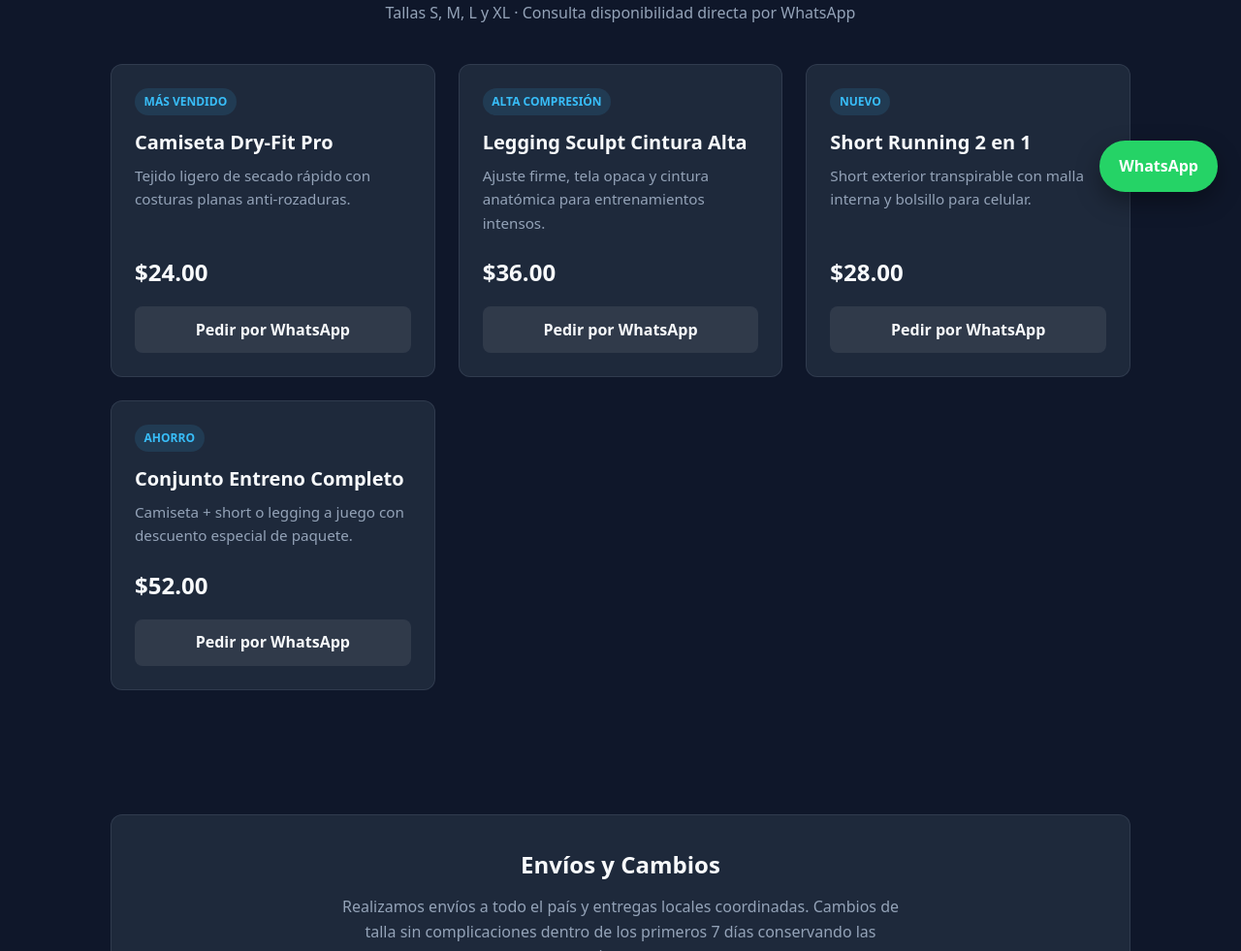
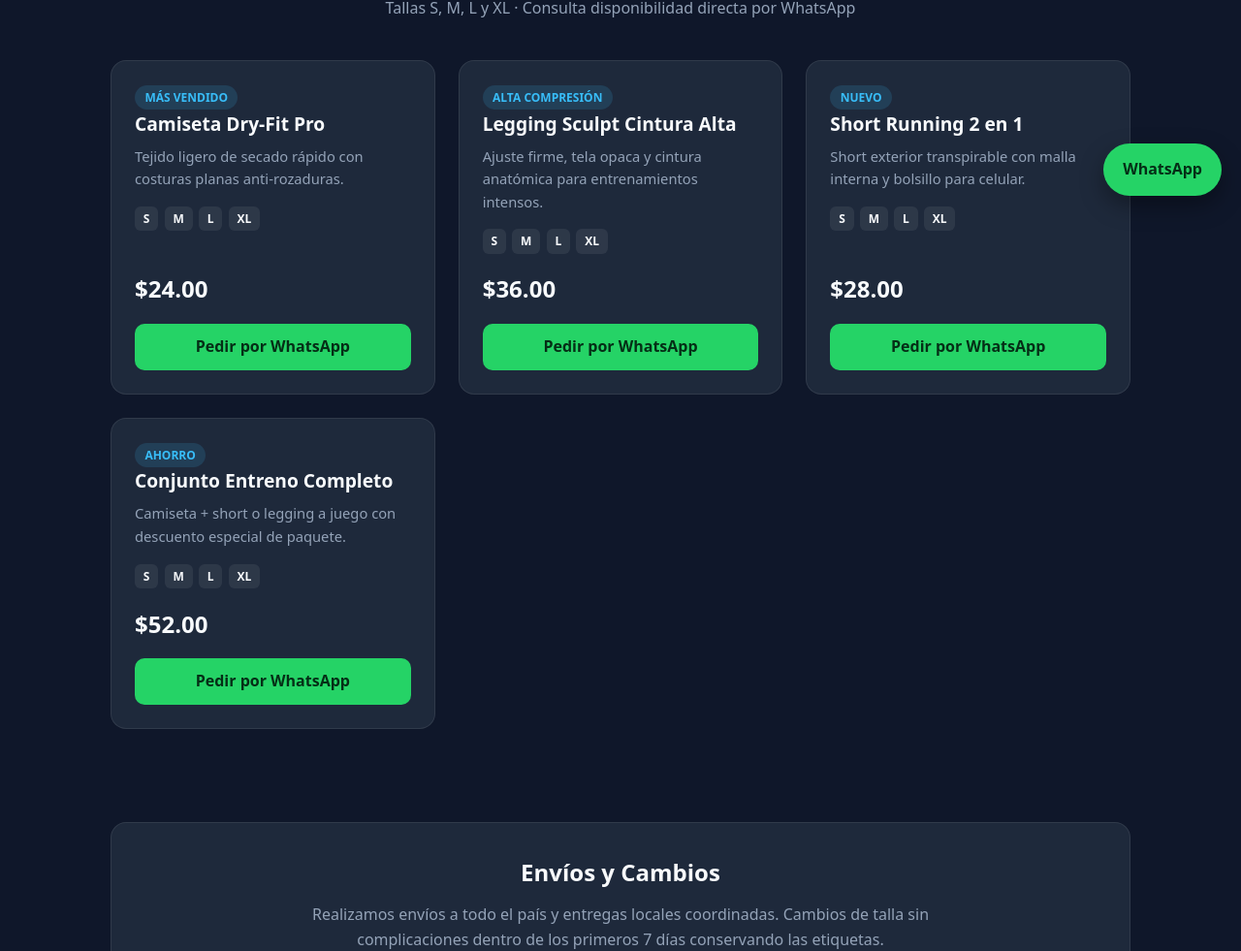
Before and after one commit to kevin03cazho-cmd/Ropa-deportiva, a plain HTML site: page index.html in a window 1280 px wide. Shown: the part 578-1559 px from the top of the page at 97% size. Drawn offline with Linux system fonts and the light colour scheme.

Commit message:
Update index.html

```diff
--- a/index.html
+++ b/index.html
@@ -5,15 +5,13 @@
   <meta name="viewport" content="width=device-width, initial-scale=1.0" />
   <title>PulseFit | Ropa Deportiva</title>
   <style>
-    /* Variables de color y estilos base */
     :root {
-      --bg-color: #0f172a;
-      --surface-color: #1e293b;
-      --text-color: #f8fafc;
-      --muted-color: #94a3b8;
-      --accent-color: #38bdf8;
-      --accent-hover: #0284c7;
-      --whatsapp-color: #25d366;
+      --bg: #0f172a;
+      --card: #1e293b;
+      --text: #f8fafc;
+      --muted: #94a3b8;
+      --accent: #38bdf8;
+      --whatsapp: #25d366;
       --whatsapp-hover: #1ebe5d;
     }
 
@@ -29,19 +27,18 @@
 
     body {
       font-family: system-ui, -apple-system, BlinkMacSystemFont, "Segoe UI", Roboto, sans-serif;
-      background-color: var(--bg-color);
-      color: var(--text-color);
+      background-color: var(--bg);
+      color: var(--text);
       line-height: 1.6;
     }
 
-    /* Menú de navegación */
     header {
       position: sticky;
       top: 0;
       z-index: 100;
-      background-color: rgba(15, 23, 42, 0.92);
+      background: rgba(15, 23, 42, 0.92);
       backdrop-filter: blur(8px);
-      border-bottom: 1px solid rgba(148, 163, 184, 0.15);
+      border-bottom: 1px solid rgba(255, 255, 255, 0.08);
     }
 
     .nav-container {
@@ -51,20 +48,15 @@
       display: flex;
       justify-content: space-between;
       align-items: center;
-      flex-wrap: wrap;
       gap: 1rem;
     }
 
     .logo {
-      font-size: 1.4rem;
+      font-size: 1.25rem;
       font-weight: 800;
-      letter-spacing: 0.5px;
-      color: var(--text-color);
+      letter-spacing: 0.05em;
+      color: var(--text);
       text-decoration: none;
-    }
-
-    .logo span {
-      color: var(--accent-color);
     }
 
     nav ul {
@@ -74,17 +66,17 @@
     }
 
     nav a {
-      color: var(--text-color);
+      color: var(--text);
       text-decoration: none;
       font-weight: 500;
-      transition: color 0.2s ease;
+      font-size: 0.95rem;
+      transition: color 0.2s;
     }
 
     nav a:hover {
-      color: var(--accent-color);
+      color: var(--accent);
     }
 
-    /* Sección principal (Hero) */
     .hero {
       max-width: 1100px;
       margin: 0 auto;
@@ -93,186 +85,201 @@
     }
 
     .hero h1 {
-      font-size: clamp(2rem, 5vw, 3.2rem);
+      font-size: clamp(2rem, 5vw, 3.25rem);
       line-height: 1.15;
       margin-bottom: 1rem;
     }
 
     .hero h1 span {
-      color: var(--accent-color);
+      color: var(--accent);
     }
 
     .hero p {
       max-width: 620px;
       margin: 0 auto 2rem;
-      color: var(--muted-color);
-      font-size: 1.1rem;
+      color: var(--muted);
+      font-size: 1.05rem;
     }
 
     .btn-primary {
       display: inline-block;
-      background-color: var(--accent-color);
-      color: #0f172a;
+      background: var(--accent);
+      color: #082f49;
       font-weight: 700;
-      padding: 0.85rem 1.75rem;
-      border-radius: 8px;
+      padding: 0.85rem 1.6rem;
+      border-radius: 999px;
       text-decoration: none;
-      transition: background-color 0.2s ease, transform 0.2s ease;
+      transition: transform 0.2s, opacity 0.2s;
     }
 
     .btn-primary:hover {
-      background-color: var(--accent-hover);
-      color: #ffffff;
       transform: translateY(-2px);
+      opacity: 0.95;
     }
 
-    /* Catálogo y precios */
     .section {
       max-width: 1100px;
       margin: 0 auto;
-      padding: 3rem 1.5rem 5rem;
+      padding: 3rem 1.5rem;
     }
 
-    .section-title {
+    .section-header {
       text-align: center;
+      margin-bottom: 2.5rem;
+    }
+
+    .section-header h2 {
       font-size: 2rem;
       margin-bottom: 0.5rem;
     }
 
-    .section-subtitle {
-      text-align: center;
-      color: var(--muted-color);
-      margin-bottom: 2.5rem;
+    .section-header p {
+      color: var(--muted);
     }
 
-    .grid-productos {
+    .grid {
       display: grid;
-      grid-template-columns: repeat(auto-fit, minmax(260px, 1fr));
+      grid-template-columns: repeat(auto-fit, minmax(250px, 1fr));
       gap: 1.5rem;
     }
 
     .card {
-      background-color: var(--surface-color);
-      border: 1px solid rgba(148, 163, 184, 0.15);
-      border-radius: 12px;
+      background: var(--card);
+      border: 1px solid rgba(255, 255, 255, 0.08);
+      border-radius: 16px;
       padding: 1.5rem;
       display: flex;
       flex-direction: column;
       justify-content: space-between;
-      transition: transform 0.2s ease, border-color 0.2s ease;
+      transition: transform 0.2s, border-color 0.2s;
     }
 
     .card:hover {
       transform: translateY(-4px);
-      border-color: var(--accent-color);
+      border-color: rgba(56, 189, 248, 0.45);
     }
 
     .badge {
-      display: inline-block;
+      align-self: flex-start;
+      background: rgba(56, 189, 248, 0.15);
+      color: var(--accent);
       font-size: 0.75rem;
       font-weight: 700;
-      text-transform: uppercase;
-      color: var(--accent-color);
-      background-color: rgba(56, 189, 248, 0.12);
-      padding: 0.25rem 0.6rem;
+      padding: 0.25rem 0.65rem;
       border-radius: 999px;
       margin-bottom: 0.75rem;
-      width: fit-content;
     }
 
     .card h3 {
-      font-size: 1.25rem;
+      font-size: 1.2rem;
       margin-bottom: 0.4rem;
     }
 
-    .card p {
-      color: var(--muted-color);
-      font-size: 0.95rem;
-      margin-bottom: 1.25rem;
-    }
-
-    .precio {
-      font-size: 1.5rem;
-      font-weight: 800;
-      color: var(--text-color);
+    .card .desc {
+      color: var(--muted);
+      font-size: 0.92rem;
       margin-bottom: 1rem;
     }
 
-    .btn-card {
+    .tallas {
+      display: flex;
+      gap: 0.4rem;
+      margin-bottom: 1.1rem;
+      flex-wrap: wrap;
+    }
+
+    .talla-pill {
+      font-size: 0.75rem;
+      font-weight: 700;
+      padding: 0.2rem 0.55rem;
+      border-radius: 6px;
+      background: rgba(255, 255, 255, 0.07);
+      color: var(--text);
+    }
+
+    .price {
+      font-size: 1.5rem;
+      font-weight: 800;
+      margin-bottom: 1rem;
+    }
+
+    .btn-wa {
       display: block;
       text-align: center;
+      background: var(--whatsapp);
+      color: #052e16;
+      font-weight: 700;
       padding: 0.7rem 1rem;
-      border-radius: 8px;
-      background-color: rgba(248, 250, 252, 0.08);
-      color: var(--text-color);
+      border-radius: 10px;
       text-decoration: none;
-      font-weight: 600;
-      transition: background-color 0.2s ease;
+      transition: background 0.2s;
     }
 
-    .btn-card:hover {
-      background-color: var(--accent-color);
-      color: #0f172a;
+    .btn-wa:hover {
+      background: var(--whatsapp-hover);
     }
 
-    /* Sección de contacto / envíos */
     .info-box {
-      background-color: var(--surface-color);
-      border-radius: 12px;
+      background: var(--card);
+      border: 1px solid rgba(255, 255, 255, 0.08);
+      border-radius: 16px;
       padding: 2rem;
       text-align: center;
-      border: 1px solid rgba(148, 163, 184, 0.15);
+    }
+
+    .info-box h2 {
+      margin-bottom: 0.75rem;
     }
 
     .info-box p {
-      color: var(--muted-color);
-      max-width: 600px;
-      margin: 0.75rem auto 0;
+      color: var(--muted);
+      max-width: 680px;
+      margin: 0 auto;
     }
 
     footer {
       text-align: center;
-      padding: 2rem 1.5rem;
-      color: var(--muted-color);
+      padding: 2.5rem 1.5rem 5.5rem;
+      color: var(--muted);
       font-size: 0.9rem;
-      border-top: 1px solid rgba(148, 163, 184, 0.12);
+      border-top: 1px solid rgba(255, 255, 255, 0.06);
+      margin-top: 2rem;
     }
 
-    /* Botón flotante de WhatsApp */
     .whatsapp-float {
       position: fixed;
-      bottom: 24px;
-      right: 24px;
+      right: 20px;
+      bottom: 20px;
       z-index: 200;
-      background-color: var(--whatsapp-color);
-      color: #ffffff;
-      font-weight: 700;
+      background: var(--whatsapp);
+      color: #052e16;
+      font-weight: 800;
       text-decoration: none;
-      padding: 0.85rem 1.25rem;
+      padding: 0.9rem 1.25rem;
       border-radius: 999px;
       box-shadow: 0 10px 25px rgba(0, 0, 0, 0.35);
-      display: flex;
-      align-items: center;
-      gap: 0.5rem;
-      transition: background-color 0.2s ease, transform 0.2s ease;
+      transition: transform 0.2s, background 0.2s;
     }
 
     .whatsapp-float:hover {
-      background-color: var(--whatsapp-hover);
-      transform: scale(1.04);
+      transform: scale(1.05);
+      background: var(--whatsapp-hover);
     }
 
     @media (max-width: 600px) {
       nav ul {
-        gap: 1rem;
-        font-size: 0.9rem;
+        gap: 0.9rem;
+      }
+
+      nav a {
+        font-size: 0.85rem;
       }
 
       .whatsapp-float {
-        bottom: 16px;
-        right: 16px;
-        padding: 0.75rem 1rem;
-        font-size: 0.9rem;
+        right: 14px;
+        bottom: 14px;
+        padding: 0.7rem 1rem;
+        font-size: 0.85rem;
       }
     }
   </style>
@@ -281,74 +288,113 @@
 
   <header>
     <div class="nav-container">
-      <a href="#" class="logo">PULSE<span>FIT</span></a>
+      <a href="#inicio" class="logo">PULSEFIT</a>
       <nav aria-label="Menú principal">
         <ul>
           <li><a href="#inicio">Inicio</a></li>
-          <li><a href="#catalogo">Precios</a></li>
+          <li><a href="#precios">Precios</a></li>
           <li><a href="#envios">Envíos</a></li>
         </ul>
       </nav>
     </div>
   </header>
 
-  <main>
   <section id="inicio" class="hero">
     <h1>Rendimiento y estilo en cada <span>entrenamiento</span></h1>
-      <p>Camisetas transpirables, leggings de alta compresión y conjuntos diseñados para acompañarte en el gimnasio, correr o entrenar al aire libre.</p>
-      <a href="#catalogo" class="btn-primary">Ver colección y precios</a>
+    <p>
+      Camisetas transpirables, leggings de alta compresión y conjuntos diseñados para acompañarte en el gimnasio, correr o entrenar al aire libre.
+    </p>
+    <a href="#precios" class="btn-primary">Ver colección y precios</a>
   </section>
 
-    <section id="catalogo" class="section">
-      <h2 class="section-title">Catálogo y Precios</h2>
-      <p class="section-subtitle">Tallas S, M, L y XL · Consulta disponibilidad directa por WhatsApp</p>
+  <section id="precios" class="section">
+    <div class="section-header">
+      <h2>Catálogo y Precios</h2>
+      <p>Tallas S, M, L y XL · Consulta disponibilidad directa por WhatsApp</p>
+    </div>
 
-      <div class="grid-productos">
+    <div class="grid">
       <article class="card">
         <div>
-            <span class="badge">Más vendido</span>
+          <span class="badge">MÁS VENDIDO</span>
           <h3>Camiseta Dry-Fit Pro</h3>
-            <p>Tejido ligero de secado rápido con costuras planas anti-rozaduras.</p>
+          <p class="desc">Tejido ligero de secado rápido con costuras planas anti-rozaduras.</p>
+          <div class="tallas">
+            <span class="talla-pill">S</span>
+            <span class="talla-pill">M</span>
+            <span class="talla-pill">L</span>
+            <span class="talla-pill">XL</span>
+          </div>
         </div>
         <div>
-            <div class="precio">$24.00</div>
-            <a href="https://wa.me/TU_NUMERO?text=Hola!%20Me%20interesa%20la%20Camiseta%20Dry-Fit%20Pro%20($24.00)" target="_blank" rel="noopener noreferrer" class="btn-card">Pedir por WhatsApp</a>
+          <div class="price">$24.00</div>
+          <a class="btn-wa" target="_blank" rel="noopener noreferrer"
+             href="https://wa.me/15551234567?text=Hola%20PulseFit!%20Quiero%20pedir%20la%20Camiseta%20Dry-Fit%20Pro%20($24.00).%20Talla:%20">
+            Pedir por WhatsApp
+          </a>
         </div>
       </article>
 
       <article class="card">
         <div>
-            <span class="badge">Alta compresión</span>
+          <span class="badge">ALTA COMPRESIÓN</span>
           <h3>Legging Sculpt Cintura Alta</h3>
-            <p>Ajuste firme, tela opaca y cintura anatómica para entrenamientos intensos.</p>
+          <p class="desc">Ajuste firme, tela opaca y cintura anatómica para entrenamientos intensos.</p>
+          <div class="tallas">
+            <span class="talla-pill">S</span>
+            <span class="talla-pill">M</span>
+            <span class="talla-pill">L</span>
+            <span class="talla-pill">XL</span>
+          </div>
         </div>
         <div>
-            <div class="precio">$36.00</div>
-            <a href="https://wa.me/TU_NUMERO?text=Hola!%20Me%20interesa%20el%20Legging%20Sculpt%20Cintura%20Alta%20($36.00)" target="_blank" rel="noopener noreferrer" class="btn-card">Pedir por WhatsApp</a>
+          <div class="price">$36.00</div>
+          <a class="btn-wa" target="_blank" rel="noopener noreferrer"
+             href="https://wa.me/15551234567?text=Hola%20PulseFit!%20Quiero%20pedir%20el%20Legging%20Sculpt%20Cintura%20Alta%20($36.00).%20Talla:%20">
+            Pedir por WhatsApp
+          </a>
         </div>
       </article>
 
       <article class="card">
         <div>
-            <span class="badge">Nuevo</span>
+          <span class="badge">NUEVO</span>
           <h3>Short Running 2 en 1</h3>
-            <p>Short exterior transpirable con malla interna y bolsillo para celular.</p>
+          <p class="desc">Short exterior transpirable con malla interna y bolsillo para celular.</p>
+          <div class="tallas">
+            <span class="talla-pill">S</span>
+            <span class="talla-pill">M</span>
+            <span class="talla-pill">L</span>
+            <span class="talla-pill">XL</span>
+          </div>
         </div>
         <div>
-            <div class="precio">$28.00</div>
-            <a href="https://wa.me/TU_NUMERO?text=Hola!%20Me%20interesa%20el%20Short%20Running%202%20en%201%20($28.00)" target="_blank" rel="noopener noreferrer" class="btn-card">Pedir por WhatsApp</a>
+          <div class="price">$28.00</div>
+          <a class="btn-wa" target="_blank" rel="noopener noreferrer"
+             href="https://wa.me/15551234567?text=Hola%20PulseFit!%20Quiero%20pedir%20el%20Short%20Running%202%20en%201%20($28.00).%20Talla:%20">
+            Pedir por WhatsApp
+          </a>
         </div>
       </article>
 
       <article class="card">
         <div>
-            <span class="badge">Ahorro</span>
+          <span class="badge">AHORRO</span>
           <h3>Conjunto Entreno Completo</h3>
-            <p>Camiseta + short o legging a juego con descuento especial de paquete.</p>
+          <p class="desc">Camiseta + short o legging a juego con descuento especial de paquete.</p>
+          <div class="tallas">
+            <span class="talla-pill">S</span>
+            <span class="talla-pill">M</span>
+            <span class="talla-pill">L</span>
+            <span class="talla-pill">XL</span>
+          </div>
         </div>
         <div>
-            <div class="precio">$52.00</div>
-            <a href="https://wa.me/TU_NUMERO?text=Hola!%20Me%20interesa%20el%20Conjunto%20Entreno%20Completo%20($52.00)" target="_blank" rel="noopener noreferrer" class="btn-card">Pedir por WhatsApp</a>
+          <div class="price">$52.00</div>
+          <a class="btn-wa" target="_blank" rel="noopener noreferrer"
+             href="https://wa.me/15551234567?text=Hola%20PulseFit!%20Quiero%20pedir%20el%20Conjunto%20Entreno%20Completo%20($52.00).%20Talla:%20">
+            Pedir por WhatsApp
+          </a>
         </div>
       </article>
     </div>
@@ -357,18 +403,19 @@
   <section id="envios" class="section">
     <div class="info-box">
       <h2>Envíos y Cambios</h2>
-        <p>Realizamos envíos a todo el país y entregas locales coordinadas. Cambios de talla sin complicaciones dentro de los primeros 7 días conservando las etiquetas.</p>
+      <p>
+        Realizamos envíos a todo el país y entregas locales coordinadas. Cambios de talla sin complicaciones dentro de los primeros 7 días conservando las etiquetas.
+      </p>
     </div>
   </section>
-  </main>
 
   <footer>
     <p>© 2026 PulseFit Ropa Deportiva. Todos los derechos reservados.</p>
   </footer>
 
-  <!-- Botón flotante de WhatsApp -->
-  <a href="https://wa.me/TU_NUMERO?text=Hola!%20Quiero%20hacer%20una%20consulta%20sobre%20la%20ropa%20deportiva." target="_blank" rel="noopener noreferrer" class="whatsapp-float" aria-label="Chatear por WhatsApp">
-    <span>WhatsApp</span>
+  <a class="whatsapp-float" target="_blank" rel="noopener noreferrer"
+     href="https://wa.me/15551234567?text=Hola%20PulseFit!%20Quiero%20consultar%20sobre%20la%20ropa%20deportiva">
+    WhatsApp
   </a>
 
 </body>
```
Lines whose indentation alone changed are shown as unchanged.
